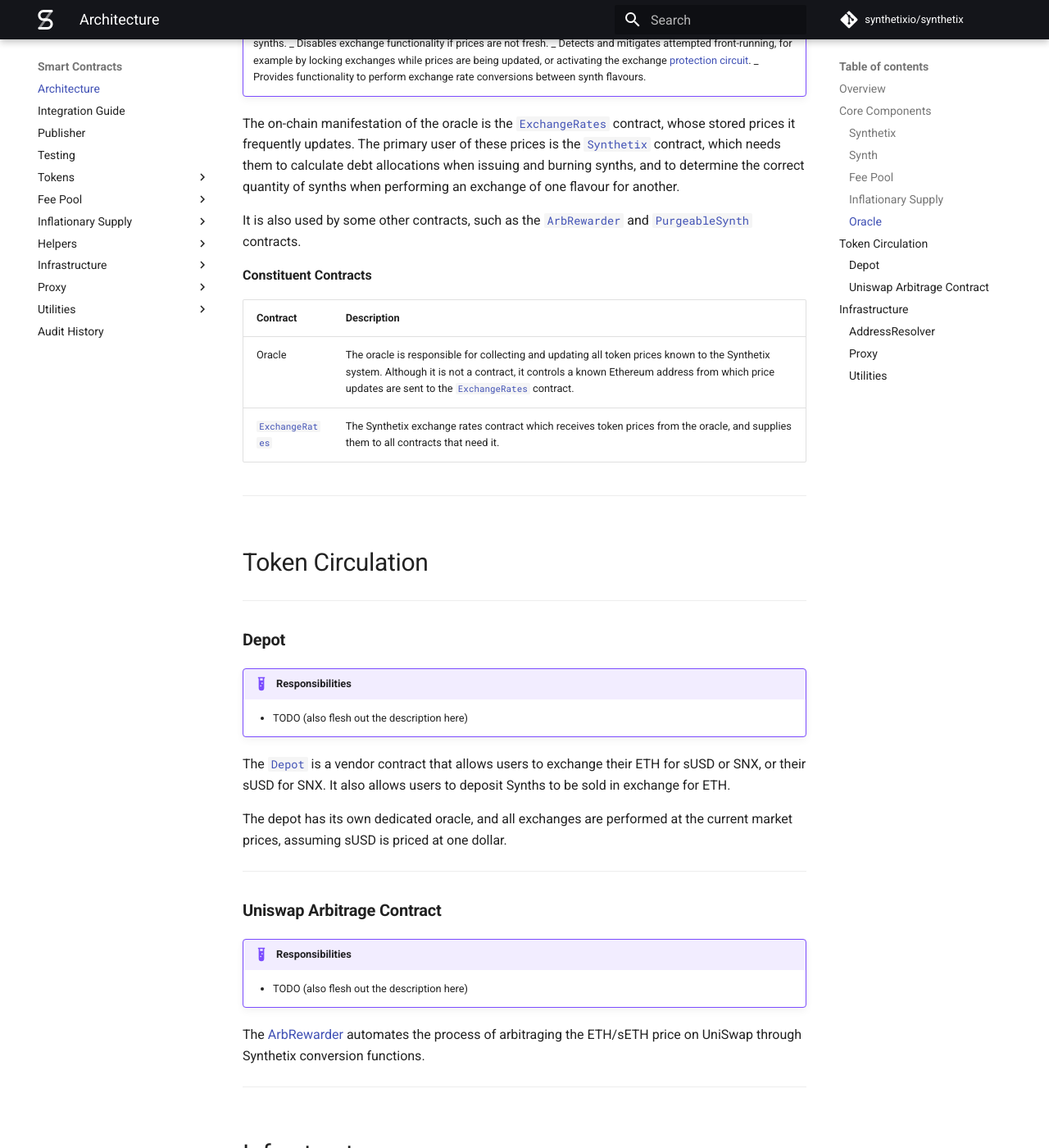
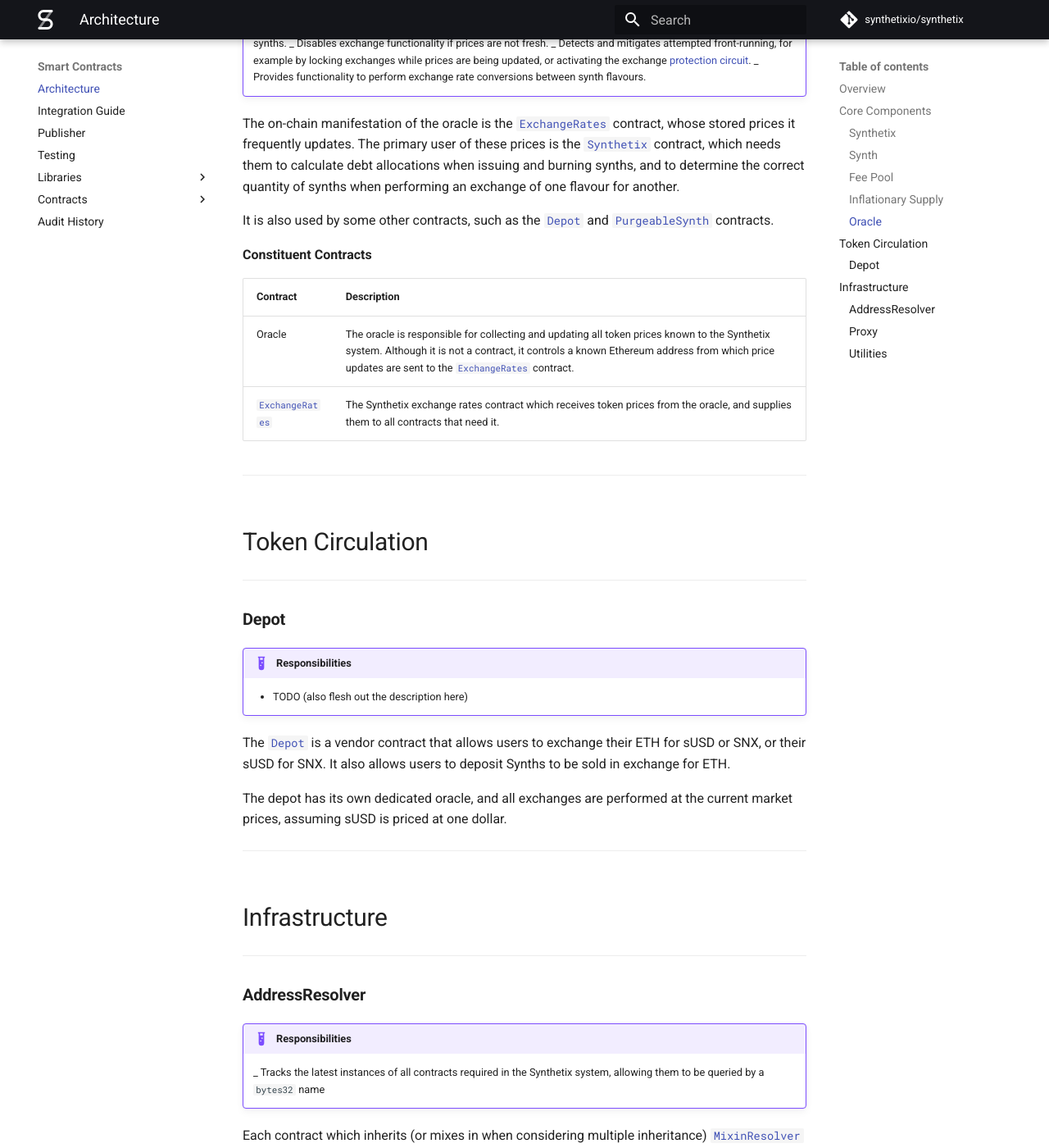
Before and after one commit to Synthetixio/synthetix-docs, an MkDocs documentation site: the page built from content/contracts/index.md, in a window 1280 px wide and 1400 px high, scrolled down 5103 px. Shown: the whole window at 82% size. Built offline with MkDocs 1.6.1 and Material for MkDocs 9.7.7, drawn with Linux system fonts in a browser that asks for light colours; comment, search, counter and statistics services are not loaded.

Commit message:
Removing ArbRewarder and adding missing outlines

```diff
--- a/content/contracts/index.md
+++ b/content/contracts/index.md
@@ -137,7 +137,7 @@ The inflationary supply complex is concerned with controlling the flow of new SN
 
 The on-chain manifestation of the oracle is the [`ExchangeRates`](ExchangeRates.md) contract, whose stored prices it frequently updates. The primary user of these prices is the [`Synthetix`](Synthetix.md) contract, which needs them to calculate debt allocations when issuing and burning synths, and to determine the correct quantity of synths when performing an exchange of one flavour for another.
 
-It is also used by some other contracts, such as the [`ArbRewarder`](ArbRewarder.md) and [`PurgeableSynth`](PurgeableSynth.md) contracts.
+It is also used by some other contracts, such as the [`Depot`](Depot.md) and [`PurgeableSynth`](PurgeableSynth.md) contracts.
 
 **Constituent Contracts**
 
@@ -161,16 +161,6 @@ It is also used by some other contracts, such as the [`ArbRewarder`](ArbRewarder
 The [`Depot`](Depot.md) is a vendor contract that allows users to exchange their ETH for sUSD or SNX, or their sUSD for SNX. It also allows users to deposit Synths to be sold in exchange for ETH.
 
 The depot has its own dedicated oracle, and all exchanges are performed at the current market prices, assuming sUSD is priced at one dollar.
-
----
-
-### Uniswap Arbitrage Contract
-
-!!! example "Responsibilities"
-
-    - TODO (also flesh out the description here)
-
-The [ArbRewarder](ArbRewarder.md) automates the process of arbitraging the ETH/sETH price on UniSwap through Synthetix conversion functions.
 
 ---
 
--- a/mkdocs.yml
+++ b/mkdocs.yml
@@ -47,49 +47,47 @@ nav:
       - Integration Guide: contracts/integration.md
       - Publisher: contracts/publisher.md
       - Testing: contracts/testing.md
-      - Tokens:
+      - Libraries:
+          - Math: contracts/Math.md
+          - SafeDecimalMath: contracts/SafeDecimalMath.md
+          - SafeMath: contracts/SafeMath.md
+      - Contracts:
+          - AddressResolver: contracts/AddressResolver.md
+          - DelegateApprovals: contracts/DelegateApprovals.md
+          - Depot: contracts/Depot.md
+          - EscrowChecker: contracts/EscrowChecker.md
+          - EternalStorage: contracts/EternalStorage.md
+          - EtherCollateral: contracts/EtherCollateral.md
+          - Exchanger: contracts/Exchanger.md
+          - ExchangeRates: contracts/ExchangeRates.md
+          - ExchangeState: contracts/ExchangeState.md
           - ExternStateToken: contracts/ExternStateToken.md
-          - PurgeableSynth: contracts/PurgeableSynth.md
-          - Synth: contracts/Synth.md
-          - Synthetix: contracts/Synthetix.md
-          - SynthetixState: contracts/SynthetixState.md
-          - TokenState: contracts/TokenState.md
-      - Fee Pool:
-          - DelegateApprovals: contracts/DelegateApprovals.md
           - FeePool: contracts/FeePool.md
           - FeePoolEternalStorage: contracts/FeePoolEternalStorage.md
           - FeePoolState: contracts/FeePoolState.md
-      - Inflationary Supply:
-          - EscrowChecker: contracts/EscrowChecker.md
-          - RewardEscrow: contracts/RewardEscrow.md
-          - RewardsDistribution: contracts/RewardsDistribution.md
-          - SupplySchedule: contracts/SupplySchedule.md
-          - SynthetixEscrow: contracts/SynthetixEscrow.md
-      - Helpers:
-          - Exchanger: contracts/Exchanger.md
-          - ExchangeState: contracts/ExchangeState.md
+          - IssuanceEternalStorage: contracts/IssuanceEternalStorage.md
           - Issuer: contracts/Issuer.md
-      - Infrastructure:
-          - AddressResolver: contracts/AddressResolver.md
-          - ArbRewarder: contracts/ArbRewarder.md
-          - Depot: contracts/Depot.md
-          - ExchangeRates: contracts/ExchangeRates.md
-      - Proxy:
+          - LimitedSetup: contracts/LimitedSetup.md
+          - Migrations: contracts/Migrations.md
+          - MixinResolver: contracts/MixinResolver.md
+          - MultiCollateralSynth: contracts/MultiCollateralSynth.md
+          - Owned: contracts/Owned.md
+          - Pausable: contracts/Pausable.md
           - Proxy: contracts/Proxy.md
           - Proxyable: contracts/Proxyable.md
           - ProxyERC20: contracts/ProxyERC20.md
-      - Utilities:
-          - EternalStorage: contracts/EternalStorage.md
-          - LimitedSetup: contracts/LimitedSetup.md
-          - Math: contracts/Math.md
-          - Migrations: contracts/Migrations.md
-          - MixinResolver: contracts/MixinResolver.md
-          - Owned: contracts/Owned.md
-          - Pausable: contracts/Pausable.md
-          - SafeDecimalMath: contracts/SafeDecimalMath.md
-          - SafeMath: contracts/SafeMath.md
+          - PurgeableSynth: contracts/PurgeableSynth.md
+          - RewardEscrow: contracts/RewardEscrow.md
+          - RewardsDistribution: contracts/RewardsDistribution.md
           - SelfDestructible: contracts/SelfDestructible.md
           - State: contracts/State.md
+          - SupplySchedule: contracts/SupplySchedule.md
+          - Synth: contracts/Synth.md
+          - Synthetix: contracts/Synthetix.md
+          - SynthetixEscrow: contracts/SynthetixEscrow.md
+          - SynthetixState: contracts/SynthetixState.md
+          - System: contracts/SystemStatus.md
+          - TokenState: contracts/TokenState.md
       - Audit History: contracts/audits.md
 
 # These social links will be rendered as icons in the footer, as long as the type corresponds to FontAwesome glyph.
```
Also changed, not shown: content/contracts/ArbRewarder.md (deleted, +0 -159 lines), content/contracts/EtherCollateral.md (added, +69 -0 lines), content/contracts/ExchangeRates.md (+0 -1 lines), content/contracts/IssuanceEternalStorage.md (added, +69 -0 lines), content/contracts/MultiCollateralSynth.md (added, +69 -0 lines), content/contracts/Synthetix.md (+1 -1 lines), content/contracts/SystemStatus.md (added, +67 -0 lines), content/contracts/_template.md (deleted, +0 -204 lines), content/img/graphs/ArbRewarder-architecture.svg (deleted), content/img/graphs/ArbRewarder.svg (deleted), 1 other file.
